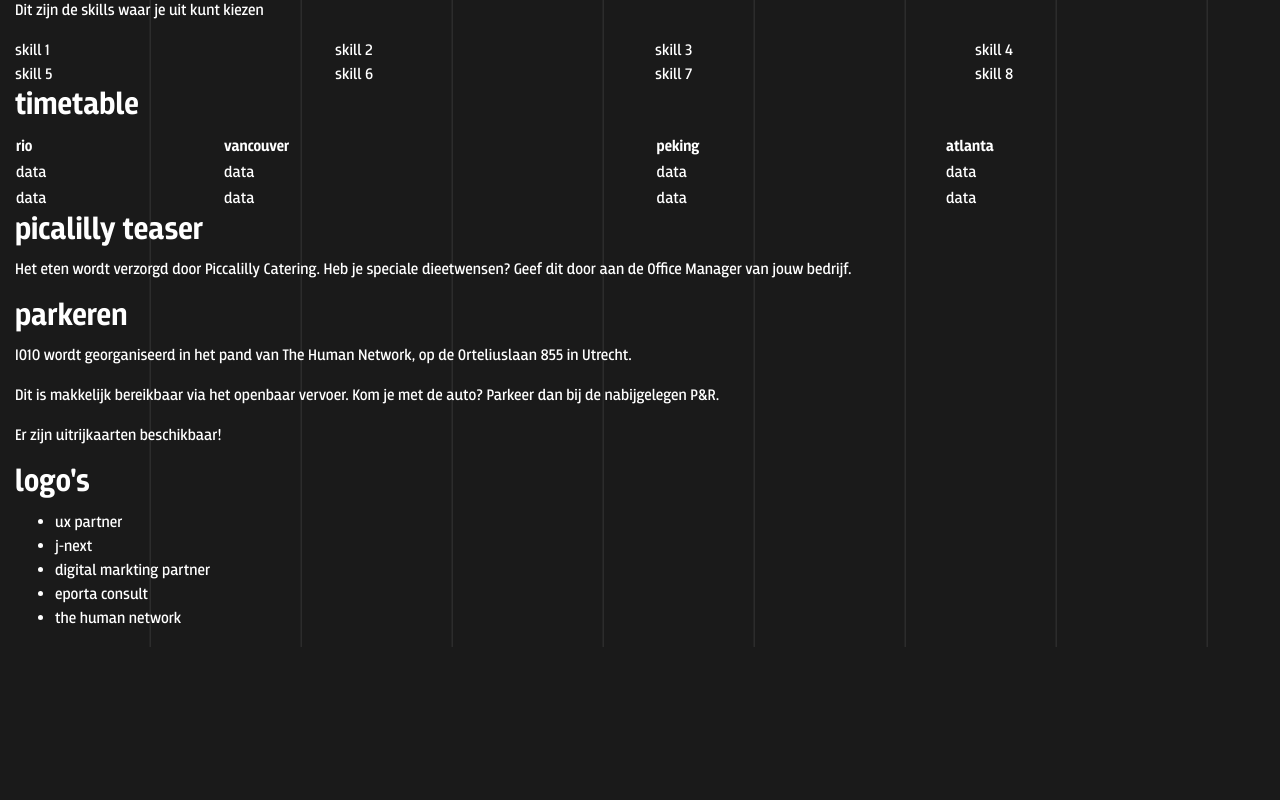
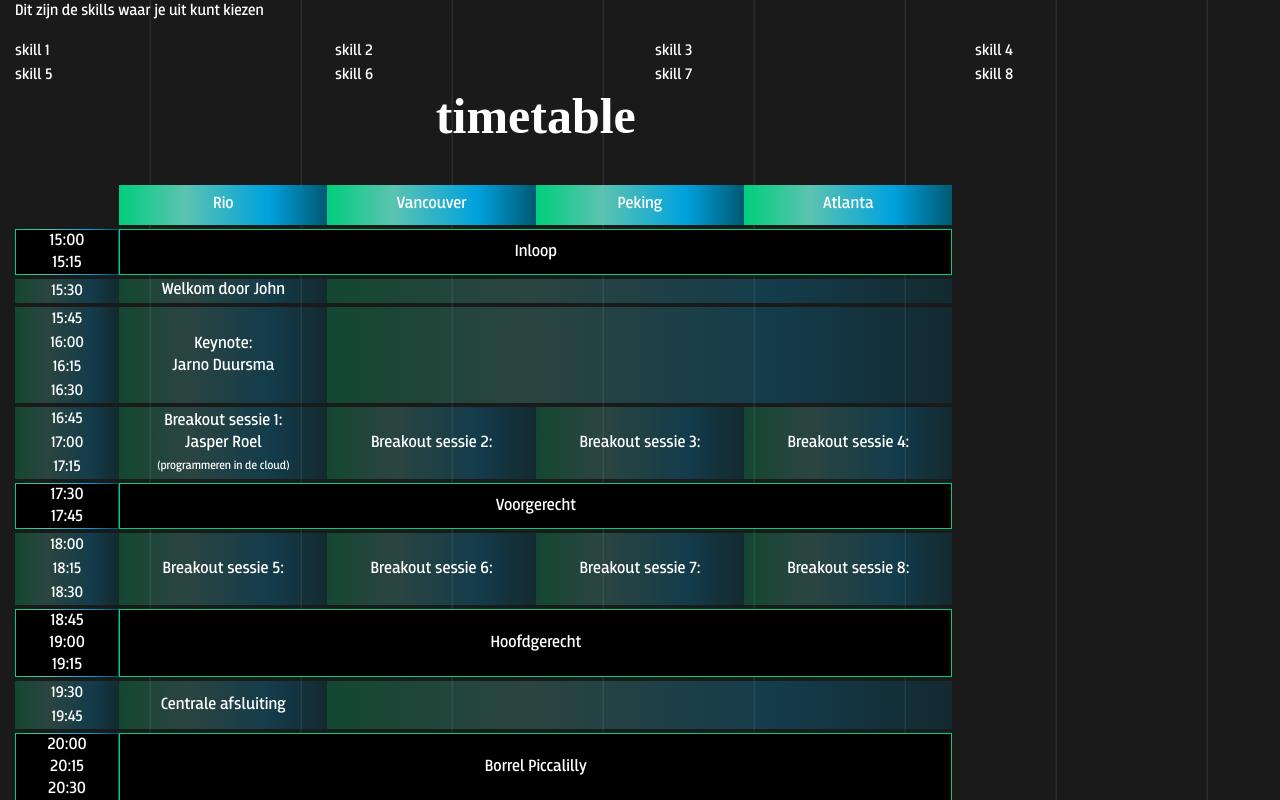
Before and after one commit to J-nextgroup/io10, an Angular app: page / in a window 1280 px wide. Shown: the part 580-1380 px from the top of the page. Before the commit the page ends 1227 px from the top, so only its background shows below. Built offline with nearby package versions, Linux system fonts and the light colour scheme.

Commit message:
Added timetable

```diff
--- a/src/app/app.component.html
+++ b/src/app/app.component.html
@@ -77,31 +77,7 @@
   </div>
   <div class="row">
     <div class="col">
-      <h2>timetable</h2>
-      <table style="width: 100%">
-        <thead>
-          <tr>
-            <th>rio</th>
-            <th>vancouver</th>
-            <th>peking</th>
-            <th>atlanta</th>
-          </tr>
-        </thead>
-        <tbody>
-          <tr>
-            <td>data</td>
-            <td>data</td>
-            <td>data</td>
-            <td>data</td>
-          </tr>
-          <tr>
-            <td>data</td>
-            <td>data</td>
-            <td>data</td>
-            <td>data</td>
-          </tr>
-        </tbody>
-      </table>
+      <app-timetable></app-timetable>
     </div>
   </div>
   <div class="row">
--- a/src/app/app.module.ts
+++ b/src/app/app.module.ts
@@ -4,10 +4,12 @@ import { BrowserModule } from '@angular/platform-browser';
 import { AppRoutingModule } from './app-routing.module';
 import { AppComponent } from './app.component';
 import { NgbModule } from '@ng-bootstrap/ng-bootstrap';
+import { TimetableComponent } from './timetable/timetable.component';
 
 @NgModule({
   declarations: [
-    AppComponent
+    AppComponent,
+    TimetableComponent
   ],
   imports: [
     BrowserModule,
--- /dev/null
+++ b/src/app/timetable/timetable.component.html
@@ -0,0 +1,124 @@
+<div class="container-fluid">
+  <div class="row my-md-1">
+    <div class="col-10">
+      <div class="header">timetable</div>
+    </div>
+  </div>
+
+  <div class="row my-md-1">
+    <div class="col-1">&nbsp;</div>
+    <div class="col-2 timetable_header" *ngFor="let header of timetable_header">
+      {{ header }}
+    </div>
+  </div>
+
+  <div class="row my-md-1 correct-width">
+    <div class="col-1 timeslot">
+      <div>15:00<br />15:15</div>
+    </div>
+    <div class="col-sm-8 program-item-full-width">
+      <div><span>Inloop</span></div>
+    </div>
+  </div>
+
+  <div class="row my-md-1">
+    <div class="col-1 timeslot_filled">
+      <div>15:30</div>
+    </div>
+    <div class="col-sm-2 program-item">
+      <span>Welkom door John</span>
+    </div>
+    <div class="col-sm-6 correct-width2 program-item"></div>
+  </div>
+
+  <div class="row my-md-1">
+    <div class="col-1 timeslot_filled">
+      <div>15:45<br />16:00<br />16:15<br />16:30</div>
+    </div>
+    <div class="col-sm-2 program-item">
+      <div>
+        <span>Keynote:<br />Jarno Duursma</span>
+      </div>
+    </div>
+    <div class="col-sm-6 program-item"></div>
+  </div>
+
+  <div class="row my-md-1">
+    <div class="col-1 timeslot_filled">
+      <div>16:45<br />17:00<br />17:15</div>
+    </div>
+    <div class="col-sm-2 program-item">
+      <div>
+        <span
+          >Breakout sessie 1:<br />Jasper Roel<br /><span class="small"
+            >(programmeren in de cloud)</span
+          ></span
+        >
+      </div>
+    </div>
+    <div class="col-sm-2 program-item">
+      <div><span>Breakout sessie 2:</span></div>
+    </div>
+    <div class="col-sm-2 program-item">
+      <div><span>Breakout sessie 3:</span></div>
+    </div>
+    <div class="col-sm-2 program-item">
+      <div><span>Breakout sessie 4:</span></div>
+    </div>
+  </div>
+
+  <div class="row my-md-1 correct-width">
+    <div class="col-1 timeslot">
+      <div>17:30<br />17:45</div>
+    </div>
+    <div class="col-sm-8 program-item-full-width">
+      <div><span>Voorgerecht</span></div>
+    </div>
+  </div>
+
+  <div class="row my-md-1">
+    <div class="col-1 timeslot_filled">
+      <div>18:00<br />18:15<br />18:30</div>
+    </div>
+    <div class="col-sm-2 program-item">
+      <div><span>Breakout sessie 5:</span></div>
+    </div>
+    <div class="col-sm-2 program-item">
+      <div><span>Breakout sessie 6:</span></div>
+    </div>
+    <div class="col-sm-2 program-item">
+      <div><span>Breakout sessie 7:</span></div>
+    </div>
+    <div class="col-sm-2 program-item">
+      <div><span>Breakout sessie 8:</span></div>
+    </div>
+  </div>
+
+  <div class="row my-md-1 correct-width">
+    <div class="col-1 timeslot">
+      <div>18:45<br />19:00<br />19:15</div>
+    </div>
+    <div class="col-sm-8 program-item-full-width">
+      <div><span>Hoofdgerecht</span></div>
+    </div>
+  </div>
+
+  <div class="row my-md-1">
+    <div class="col-1 timeslot_filled">
+      <div>19:30<br />19:45</div>
+    </div>
+    <div class="col-sm-2 program-item">
+      <div><span>Centrale afsluiting</span></div>
+    </div>
+    <div class="col-sm-6 program-item"></div>
+  </div>
+
+  <div class="row my-md-1 correct-width">
+    <div class="col-1 timeslot">
+      <div>20:00<br />20:15<br />20:30</div>
+    </div>
+    <div class="col-sm-8 program-item-full-width">
+      <div><span>Borrel Piccalilly</span></div>
+    </div>
+  </div>
+</div>
--- /dev/null
+++ b/src/app/timetable/timetable.component.scss
@@ -0,0 +1,132 @@
+.header {
+  font-family: BreakersW00-Bold;
+  font-style: normal;
+  font-weight: bold;
+  font-size: 50px;
+  line-height: 100%;
+  text-align: center;
+  text-transform: lowercase;
+  color: #ffffff;
+  padding-bottom: 40px;
+}
+
+.timetable_header {
+  background: linear-gradient(
+    90deg,
+    #00ce7c 0.04%,
+    #5cc3b0 31.81%,
+    #00a1de 71.9%,
+    #005971 100.02%
+  );
+  height: 40px;
+  width: 200px;
+  font-family: Breakers;
+  font-style: normal;
+  font-weight: normal;
+  font-size: 17px;
+  line-height: 22px;
+  text-align: center;
+  color: #ffffff;
+
+  padding-top: 8px;
+}
+
+.timeslot {
+  background: linear-gradient(
+    90deg,
+    #00ce7c 0.04%,
+    #5cc3b0 31.81%,
+    #00a1de 71.9%,
+    #005971 100.02%
+  );
+  padding: 1px;
+  text-align: center;
+  font-family: Breakers;
+  font-style: normal;
+  font-weight: normal;
+  font-size: 17px;
+  line-height: 22px;
+  color: #ffffff;
+}
+
+.timeslot_filled {
+  background: linear-gradient(
+    90deg,
+    rgba(0, 206, 124, 0.25) 0.04%,
+    rgba(92, 195, 176, 0.25) 31.81%,
+    rgba(0, 161, 222, 0.25) 71.9%,
+    rgba(0, 89, 113, 0.25) 100.02%
+  );
+  text-align: center;
+}
+
+.timeslot > div {
+  background: black;
+  height: 100%;
+}
+
+.program-item-full-width {
+  background: linear-gradient(
+    90deg,
+    #00ce7c 100%,
+    #5cc3b0 100%,
+    #00a1de 100%,
+    #005971 100%
+  );
+  padding: 1px;
+}
+
+.program-item-full-width > div {
+  background: black;
+  text-align: center;
+  height: 100%;
+  width: 100%;
+  display: table;
+}
+
+.program-item-full-width > div > span {
+  height: 100%;
+  display: table-cell;
+  vertical-align: middle;
+  font-family: Breakers;
+  font-style: normal;
+  font-weight: normal;
+  font-size: 17px;
+  line-height: 22px;
+  text-align: center;
+
+  color: #ffffff;
+}
+
+.program-item {
+  background: linear-gradient(
+    90deg,
+    rgba(0, 206, 124, 0.25) 0.04%,
+    rgba(92, 195, 176, 0.25) 31.81%,
+    rgba(0, 161, 222, 0.25) 71.9%,
+    rgba(0, 89, 113, 0.25) 100.02%
+  );
+  text-align: center;
+  font-family: Breakers;
+  font-style: normal;
+  font-weight: normal;
+  font-size: 17px;
+  line-height: 22px;
+  color: #ffffff;
+}
+
+.program-item > div {
+  display: table;
+  height: 100%;
+  width: 100%;
+}
+
+.program-item > div > span {
+  display: table-cell;
+  vertical-align: middle;
+  line-height: 22px;
+}
+
+.small {
+  font-size: 12px;
+}
--- /dev/null
+++ b/src/app/timetable/timetable.component.ts
@@ -0,0 +1,14 @@
+import { Component, OnInit } from '@angular/core'
+
+@Component({
+  selector: 'app-timetable',
+  templateUrl: './timetable.component.html',
+  styleUrls: ['./timetable.component.scss'],
+})
+export class TimetableComponent implements OnInit {
+  timetable_header: string[] = ['Rio', 'Vancouver', 'Peking', 'Atlanta']
+
+  constructor() {}
+
+  ngOnInit(): void {}
+}
```
